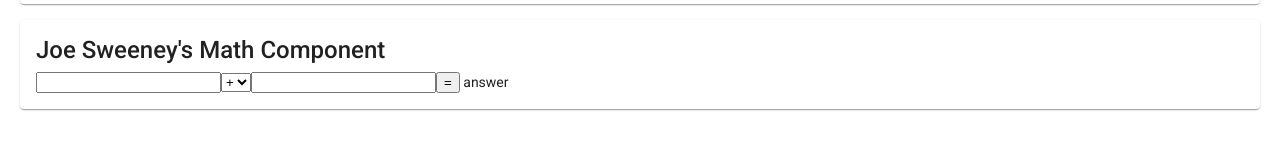
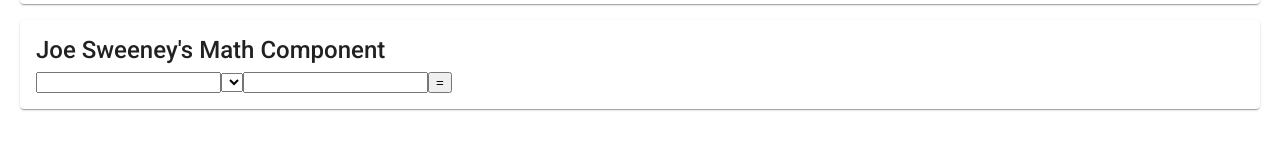
Before and after one commit to 2019-fall-jsf-th/components, an Angular app: page / in a window 1280 px wide. Shown: the part 203-352 px from the top of the page. Built offline with nearby package versions, Linux system fonts and the light colour scheme.

Commit message:
Adjusted binding for operator values

```diff
--- a/src/app/jps-math/jps-math.component.html
+++ b/src/app/jps-math/jps-math.component.html
@@ -3,15 +3,14 @@
         Joe Sweeney's Math Component
     </mat-card-title>
     <mat-card-content>
-        <input type="number">
-        <select name="" id="">
-            <option value="+">+</option>
-            <option value="-">-</option>
-            <option value="/">/</option>
-            <option value="*">*</option>
+        <input type="number" [(ngModel)]='numberOne'>
+        <select [(ngModel)]="selectedOperator">
+            <option *ngFor="let o of options">
+                {{o.name}}
+             </option>
         </select>
-        <input type="number">
-        <button>=</button>
-        answer
+        <input type="number" [(ngModel)]='numberTwo'>
+        <button (click)='calculateNumbers()'>=</button>
+        {{ answer }}
     </mat-card-content>
 </mat-card>
```
